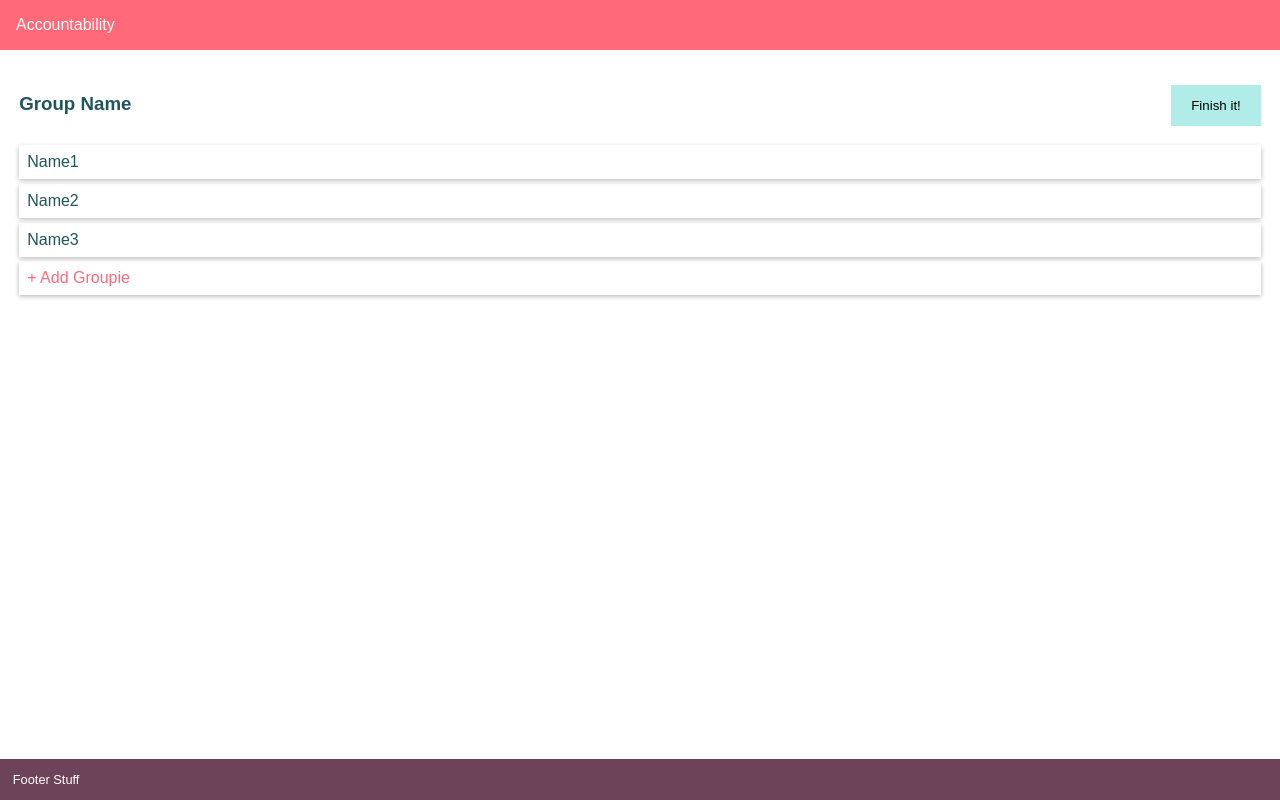
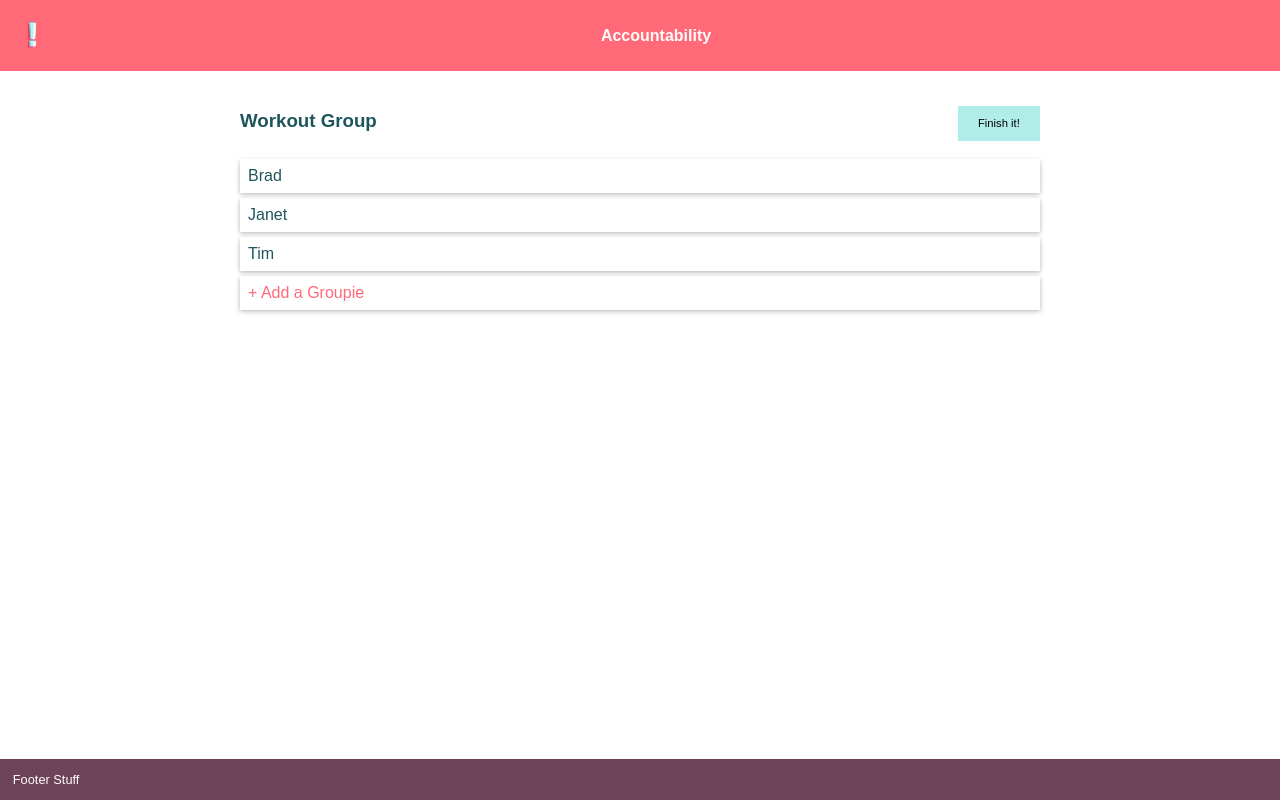
Before and after one commit to kevincoleman/sokoban, a React (Create React App) app: page / in a window 1280 px wide. Built offline with nearby package versions, Linux system fonts and the light colour scheme; no server answers; the HTML template or start-up script is replaced by a standard one.

Commit message:
Spruce up the mockup with branding

```diff
--- a/src/App.css
+++ b/src/App.css
@@ -6,6 +6,19 @@
   padding: 1em;
   background-color: #FF6978;
   color: #FFFCF9;
+  display: flex;
+  justify-content: space-between;
+}
+
+#app-header h1 {
+  font-size: 1rem;
+}
+
+#header-logo {
+  width: 2em;
+  height: 2em;
+  position: relative;
+  top: .2em;
 }
 
 #app-content {
@@ -27,12 +40,21 @@ h3 {
   display: flex;
   justify-content: space-between;
   align-items: baseline;
+  position: relative;
+  z-index: 0;
 }
 
 h3 button {
   background-color: #B1EDE8;
   border: 0;
-  padding: 1em 1.5em;
+  font-size: .6em;
+  padding: 1em 1.8em;
+}
+
+.restrained {
+  max-width: 800px;
+  margin-left: auto;
+  margin-right: auto;
 }
 
 .table div {
--- a/src/App.tsx
+++ b/src/App.tsx
@@ -1,6 +1,6 @@
 import * as React from 'react';
 import './App.css';
-import axios from 'axios';
+// import axios from 'axios';
 
 class App extends React.Component<{}, {}> {
   state = {
@@ -9,14 +9,14 @@ class App extends React.Component<{}, {}> {
   };
 
   componentDidMount() {
-    axios.get(`http://localhost:3000/user`)
-      .then(res => {
-        this.setState(previousState => ({ users: res.data }));
-      });
-    axios.get(`http://localhost:3000/user/1`)
-      .then(res => {
-        this.setState(previousState => ({ user: res.data }));
-      });
+    // axios.get(`http://localhost:3000/user`)
+    //   .then(res => {
+    //     this.setState(previousState => ({ users: res.data }));
+    //   });
+    // axios.get(`http://localhost:3000/user/1`)
+    //   .then(res => {
+    //     this.setState(previousState => ({ user: res.data }));
+    //   });
   }
 
   render() {
@@ -24,17 +24,19 @@ class App extends React.Component<{}, {}> {
     return (
       <div>
         <div id="app-header">
-          Accountability
+        <img src="/accountability-logo.png" id="header-logo" />
+        <h1>Accountability</h1>
+        <div />
         </div>
         <div id="app-content">
           {/* <p>All users: {JSON.stringify(this.state.users)}</p>
           <p>One user: {JSON.stringify(this.state.user)}</p> */}
-          <h3>Group Name<button>Finish it!</button></h3>
-          <div className="table">
-            <div>Name1</div>
-            <div>Name2</div>
-            <div>Name3</div>
-            <div className="add">+ Add Groupie</div>
+          <h3 className="restrained">Workout Group<button>Finish it!</button></h3>
+          <div className="table restrained">
+            <div>Brad</div>
+            <div>Janet</div>
+            <div>Tim</div>
+            <div className="add">+ Add a Groupie</div>
           </div>
         </div>
         <div id="app-footer">
```
Also changed, not shown: public/accountability-logo.png (added), 1 other file (tests, documents, lock files or other folders).
